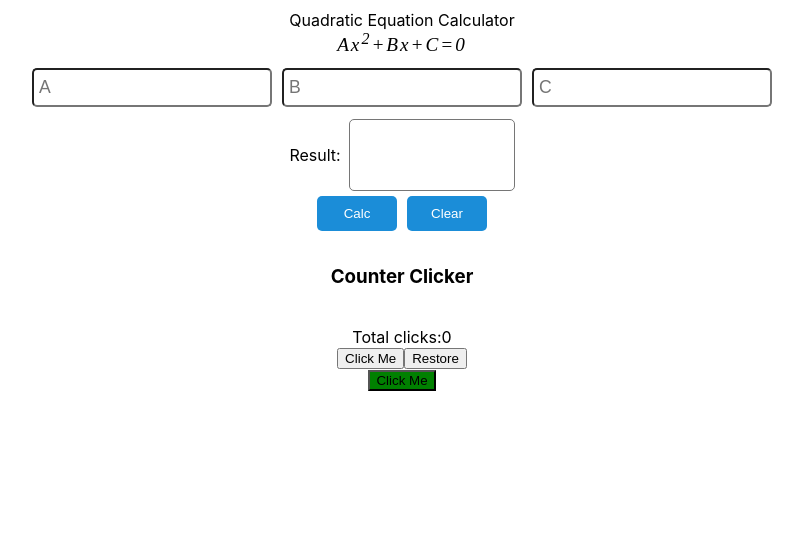
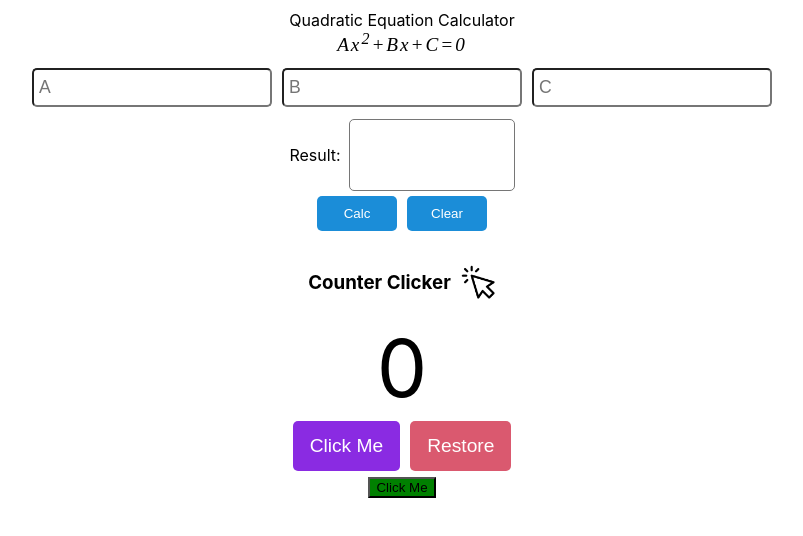
Before and after one commit to mihavd92/equation-calc, a React (Create React App) app: page / in a window 1280 px wide. Shown: the top 536 px of the page, without its empty margins (238-1041 px from the left). Built offline with nearby package versions, Linux system fonts and the light colour scheme.

Commit message:
upd components

```diff
--- a/src/Components/Calculator.jsx
+++ b/src/Components/Calculator.jsx
@@ -30,11 +30,11 @@ class Calculator extends Component {
         const D = (Math.pow(b, 2) - 4 * a * c);
 
         if (D > 0) {
-            x1 = (-b + Math.sqrt(D)) / (2 * a);
-            x2 = (-b - Math.sqrt(D)) / (2 * a);
+            x1 = Math.floor(((-b + Math.sqrt(D)) / (2 * a)) * 100) / 100;
+            x2 = Math.floor(((-b - Math.sqrt(D)) / (2 * a)) * 100) / 100;
             this.setState({ answer: `Equation has 2 root's: X1=${x1} and X2=${x2}` })
         } else if (D === 0) {
-            x = ( -b / (2 * a))
+            x = Math.floor((( -b / (2 * a)))* 100) / 100;
             this.setState({ answer: `Equation has 1 root: X=${x}` })
         } else if (D < 0) {
             this.setState({ answer: 'Equation has no roots' })
--- /dev/null
+++ b/src/Components/CounterClicker.css
@@ -0,0 +1,35 @@
+.clicker-title {
+    display: flex;
+    justify-content: center;
+    align-items: center;
+}
+
+.clicker-title img {
+    width: 35px;
+    height: auto;
+    margin-left: 10px;
+}
+
+.scoreboard-count {
+    font-size: 5rem;
+}
+
+.btn-clicks {
+    padding: 12px 15px;
+    margin: 5px;
+    border-radius: 5px;
+    border-color: transparent;
+    font-size: 1.2rem;
+    cursor: pointer;
+    transition: 0.2s linear;
+    background-color: blueviolet;
+    color: #fff;
+}
+
+.btn-clicks:hover {
+    opacity: 0.7;
+}
+
+.btn-reset {
+    background-color: rgb(218, 89, 111);
+}
--- a/src/Components/CounterClicker.jsx
+++ b/src/Components/CounterClicker.jsx
@@ -1,5 +1,6 @@
 import {Component} from "react";
-
+import cursorIcon from "./../assets/cursor.png";
+import "./CounterClicker.css";
 
 class CounterClicker extends Component {
 
@@ -26,11 +27,9 @@ class CounterClicker extends Component {
         return (
             <div className="clicks-container">
                 <h3 className="clicker-title">
-                    Counter Clicker
+                    Counter Clicker <img src={cursorIcon} alt="cursor icon" />
                 </h3>
-                <br />
                 <div className="scoreboard">
-                    Total clicks:
                     <span className="scoreboard-count">
                         {this.state.clicks}
                     </span>
@@ -38,7 +37,7 @@ class CounterClicker extends Component {
                 <button className="btn-clicks" onClick={this.handleClicker}>
                     Click Me
                 </button>
-                <button className="btn-clicks-rest" onClick={this.handleRestore}>
+                <button className="btn-clicks btn-reset" onClick={this.handleRestore}>
                     Restore
                 </button>
             </div>
```
Also changed, not shown: src/assets/cursor.png (added).
